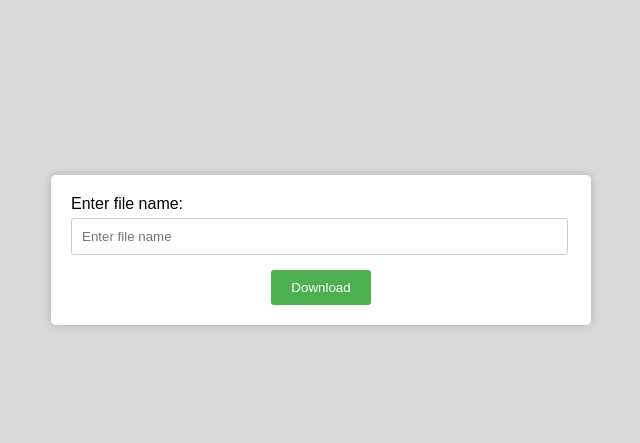
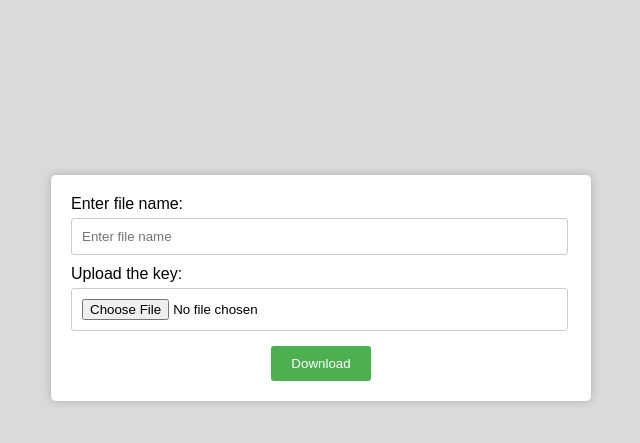
Before and after one commit to Thirulok-Ranganathan/SecureCloud-Hybrid-Encryption-and-Steganography-Integration-for-Enhanced-File-Privacy, a Flask app: page /download in a window 1280 px wide. Shown: the top 443 px of the page, without its empty margins (319-959 px from the left). Run offline with Flask 2, Linux system fonts and the light colour scheme; the visitor is signed in with stand-in values (Sample User, id 1).

Commit message:
Updating the code
Part 2 completed

```diff
--- a/Secure_cloud_storage_with_hybrid_cryptography/app.py
+++ b/Secure_cloud_storage_with_hybrid_cryptography/app.py
@@ -1,7 +1,8 @@
 from flask import Flask, send_file, session, render_template, request, redirect
-import pyrebase,requests
+import pyrebase,requests, rsa
 from firebase_admin import storage
-from Crypto.Cipher import AES
+from Crypto.Cipher import AES, PKCS1_OAEP
+from Crypto.PublicKey import RSA
 from Crypto.Util.Padding import pad, unpad
 
 
@@ -22,6 +23,9 @@ firebase = pyrebase.initialize_app(Config)
 auth = firebase.auth()
 app.secret_key = 'closetheeyes'
 ivs = 'wegotit'
+key = RSA.generate(3072)
+pubkey = key.publickey().export_key('PEM')
+prikey = key.export_key('PEM')
 
 # login user or Homepage
 
@@ -101,11 +105,20 @@ def upload_file():
         cipher = AES.new(key, AES.MODE_CBC, iv)
         ciphertext = cipher.encrypt(new_data)
 
+        #Now rsa encrypt
+
+        with open('privatekey.pem','wb') as pkf:
+            pkf.write(prikey)
+
+        message = ciphertext
+        puky = RSA.import_key(pubkey)
+        new_cipher = PKCS1_OAEP.new(puky)
+        encytxt = new_cipher.encrypt(message)
 
         #uploading
 
         try:
-            storage.child(cloud_name).put(ciphertext)
+            storage.child(cloud_name).put(encytxt)
             return render_template('success.html')
 
         except Exception as e:
@@ -122,11 +135,20 @@ def download_file():
         if request.method == 'POST':
             file_name = request.form.get('download_file_name')
             cloud_name = email+'/'+file_name
+            key_file = request.form.get('key_file_from_user')
+            key_bytes = (open(key_file,'rb').read())
+
 
             # Getting the file from cloud
             encrypted_file = storage.child(cloud_name).get_url(None)
             response_file = requests.get(encrypted_file)
             bytes_data = response_file.content
+
+            #rsa contents
+            pkey = RSA.import_key(key_bytes)
+            nw_cip = PKCS1_OAEP.new(pkey)
+            ori_enc = nw_cip.decrypt(bytes_data)
+
             # decrypting AES
             key = pwd.encode('UTF-8')
             key = pad(key, AES.block_size)
@@ -137,7 +159,7 @@ def download_file():
 
 
             AES_obj = AES.new(key, AES.MODE_CBC, iv)
-            cl_file = AES_obj.decrypt(bytes_data)
+            cl_file = AES_obj.decrypt(ori_enc)
             source_content = unpad(cl_file, AES.block_size)
 
 
--- a/Secure_cloud_storage_with_hybrid_cryptography/templates/download.html
+++ b/Secure_cloud_storage_with_hybrid_cryptography/templates/download.html
@@ -10,12 +10,12 @@
 </head>
 <body>
 
-    <form action="/download" method="POST" enctype="multipart/form-data">
+    <form action="/download" method="POST">
         <title>Download File</title>
         <label for="download">Enter file name:  </label>
         <input type="text" name="download_file_name" placeholder="Enter file name"><br>
-      <!--  <label for="key">Upload the key:</label>
-        <input type="file" name="key_file" placeholder="Choose file"><br> -->
+        <label for="key">Upload the key:</label>
+        <input type="file" name="key_file_from_user" placeholder="Choose file"><br>
         <input type="submit" value="Download">
     </form>
 </body>
```
